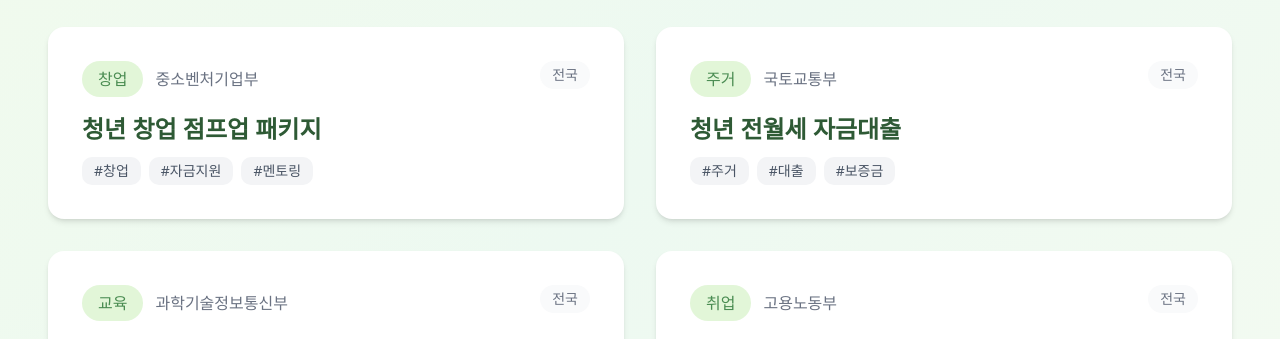
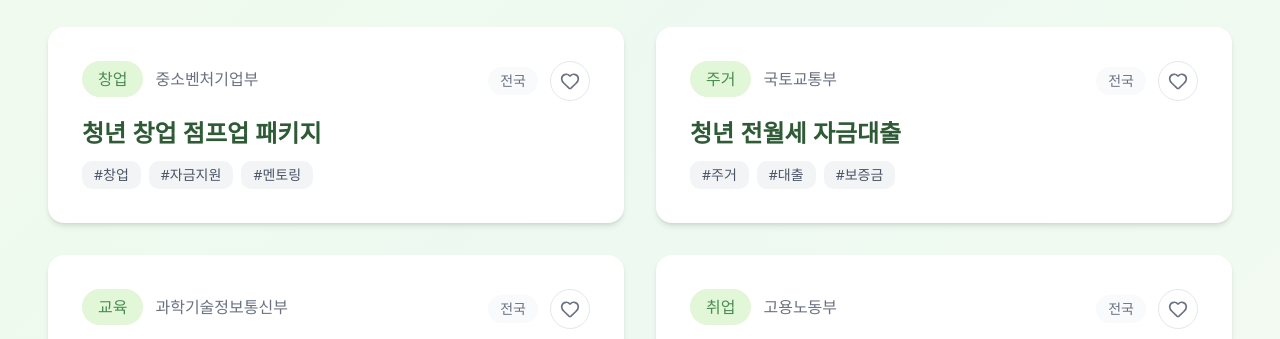
Before and after one commit to J-yejin/ssafypjt_14th_bluebridge, a Vue app in the folder frontend/vue-project/: page /browse in a window 1280 px wide. Shown: the part 459-798 px from the top of the page. Built offline with nearby package versions, Linux system fonts and the light colour scheme; no server answers; a web font is replaced by a local one.

Commit message:
feat: restore wishlist toggle in policy browse\nShow wishlist button on policy cards\nGuard wishlist toggle with login check\n정책 카드에서 관심 정책 버튼을 다시 표시함\n관심 정책 토글을 로그인 여부로 제한함

```diff
--- a/frontend/vue-project/src/views/PolicyBrowse.vue
+++ b/frontend/vue-project/src/views/PolicyBrowse.vue
@@ -106,7 +106,19 @@
               </span>
               <span class="text-gray-500">{{ policy.organization }}</span>
             </div>
-            <span class="text-gray-500 bg-gray-50 px-3 py-1 rounded-full text-sm">{{ policy.region }}</span>
+            <div class="flex items-center gap-3">
+              <span class="text-gray-500 bg-gray-50 px-3 py-1 rounded-full text-sm">{{ policy.region }}</span>
+              <button
+                type="button"
+                class="inline-flex items-center justify-center w-10 h-10 rounded-full border border-gray-200 text-gray-500 hover:text-rose-500 hover:border-rose-200 transition"
+                :class="policyStore.isWishlisted(policy.id) ? 'text-rose-500 border-rose-200 bg-rose-50' : ''"
+                @click.stop.prevent="handleToggleWishlist(policy.id)"
+                aria-label="&#44288;&#49900;&#32;&#51221;&#52293;"
+                title="&#44288;&#49900;&#32;&#51221;&#52293;"
+              >
+                <Heart class="w-5 h-5" :fill="policyStore.isWishlisted(policy.id) ? 'currentColor' : 'none'" />
+              </button>
+            </div>
           </div>
           <h3 class="text-blue-900 mb-3 text-2xl group-hover:text-blue-700 transition-colors">{{ policy.title }}</h3>
 
@@ -159,7 +171,7 @@
 </template>
 
 <script setup>
-import { Search, Filter, X } from 'lucide-vue-next';
+import { Search, Filter, X, Heart } from 'lucide-vue-next';
 import { ref, computed, onMounted, watch } from 'vue';
 import { usePolicyStore } from '../stores/policyStore';
 import { useAuthStore } from '../stores/authStore';
@@ -230,6 +242,19 @@ onMounted(() => {
 
 const filteredPolicies = computed(() => policyStore.policies || []);
 
+const handleToggleWishlist = async (policyId) => {
+  if (!authStore.isAuthenticated) {
+    alert('로그인이 필요합니다.');
+    router.push('/login');
+    return;
+  }
+  try {
+    await policyStore.toggleWishlist(policyId);
+  } catch (err) {
+    alert(err?.message || '관심 정책 처리에 실패했습니다.');
+  }
+};
+
 const resetFilters = () => {
   searchTerm.value = '';
   selectedCategory.value = '';
```
